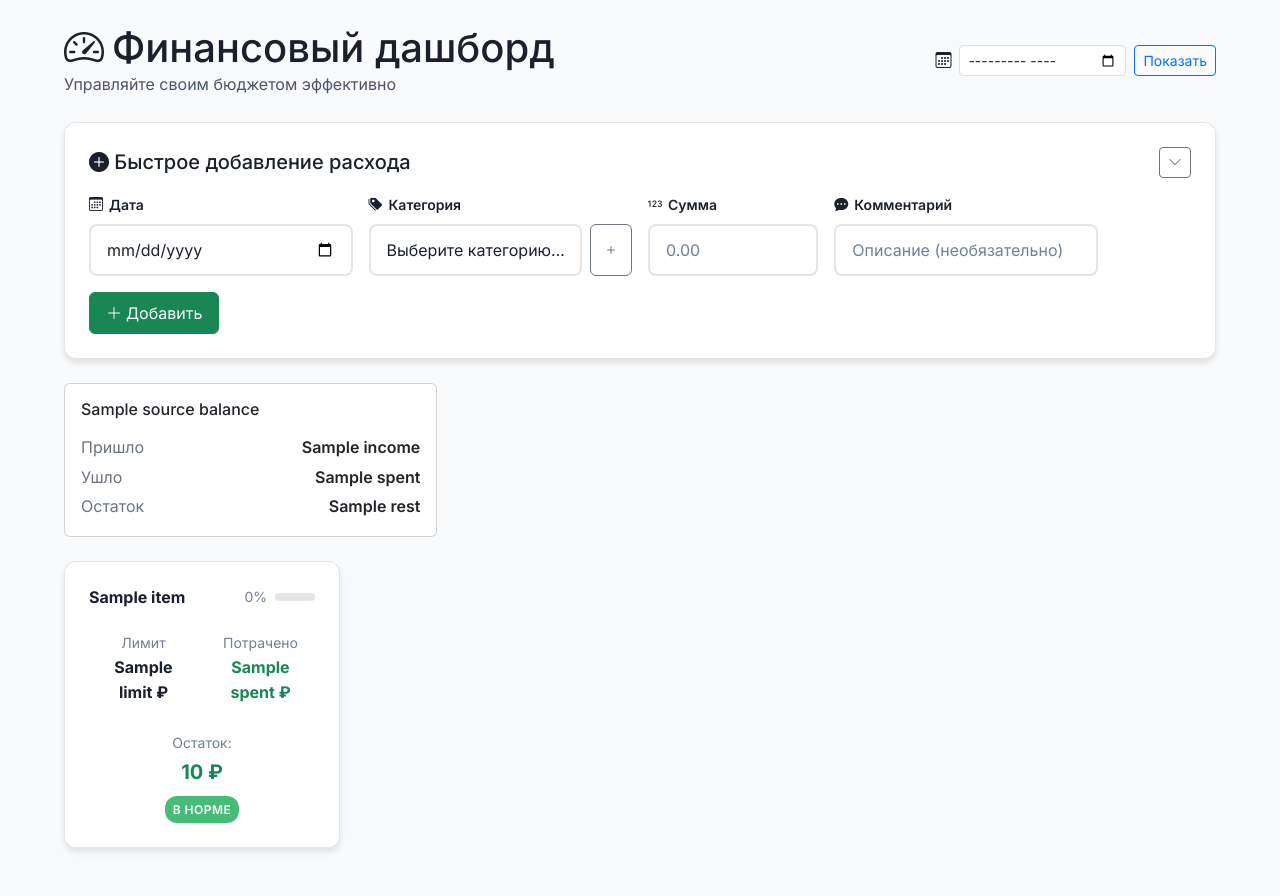
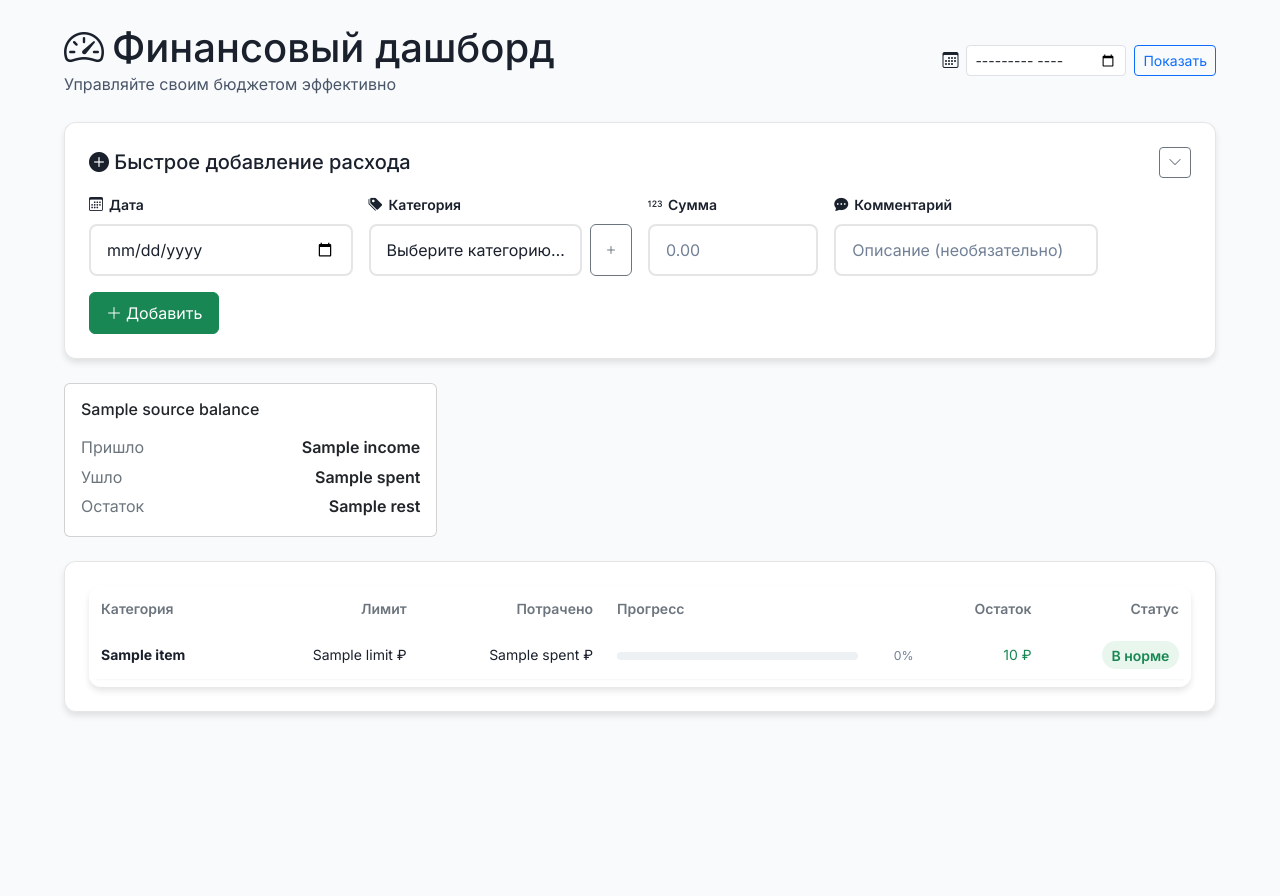
Before and after one commit to Genacvali/crystall-budget, a Flask app: template templates/dashboard.html in a window 1280 px wide. After the commit the page ends 716 px from the top, so only its background shows below. Run offline with Flask 3, Linux system fonts and the light colour scheme; the template is opened without the code that fills it: most values are stand-ins (such as "Sample title", 1, 10 or a date in 2020).

Commit message:
update base.html and dashboard.html

```diff
--- a/templates/dashboard.html
+++ b/templates/dashboard.html
@@ -3,24 +3,30 @@
 
 {% block content %}
 <style>
-/* Селекты открываются вниз */
+/* Селекты открываются вниз, не клипуемся */
 select.form-select, .form-modern { position: relative; overflow: hidden; z-index: 1; }
 select.form-select option, .form-modern option { position: relative; z-index: 9999; }
 
 /* Кнопка "Добавить" */
-.quick-add-btn {
-  min-height: 42px;
-  display: inline-flex;
-  align-items: center;
-  justify-content: center;
-  white-space: nowrap;
-}
-.quick-add-text { display: none; }
-@media (min-width: 768px) { .quick-add-text { display: inline; } }
+.quick-add-btn{min-height:42px;display:inline-flex;align-items:center;justify-content:center;white-space:nowrap;}
+.quick-add-text{display:none;} @media (min-width:768px){.quick-add-text{display:inline;}}
 
-/* Карточки-источники */
-.source-card .k { color: #6c757d; }
-.source-card .v { font-weight: 600; }
+/* Источники */
+.source-card .k{color:#6c757d;} .source-card .v{font-weight:600;}
+
+/* Таблица категорий */
+.table-modern{width:100%; border-collapse:separate; border-spacing:0 8px;}
+.table-modern thead th{font-weight:600; color:#6c757d; border:0; padding:.25rem .75rem;}
+.table-modern tbody tr{background:#fff; box-shadow:0 1px 2px rgba(0,0,0,.04); border-radius:10px;}
+.table-modern tbody td{border:0; padding:.75rem .75rem; vertical-align:middle;}
+.table-modern .cell-title{font-weight:700;}
+.table-modern .progress{height:8px; background:#eef1f4;}
+.table-modern .progress-bar{transition:width .3s ease;}
+.badge-soft{border-radius:999px; padding:.35rem .6rem; font-weight:600;}
+.badge-soft-success{background:#e8f6ee;color:#198754;}
+.badge-soft-warning{background:#fff3cd;color:#b58100;}
+.badge-soft-danger{background:#fde2e2;color:#c03a3a;}
+.currency{white-space:nowrap;}
 </style>
 
 <!-- Заголовок -->
@@ -31,11 +37,10 @@ select.form-select option, .form-modern option { position: relative; z-index: 99
     </h1>
     <p class="text-secondary mb-0">Управляйте своим бюджетом эффективно</p>
   </div>
-
   <!-- Переключатель месяца -->
   <form method="get" class="d-flex align-items-center gap-2">
     <i class="bi bi-calendar3 text-primary"></i>
-    <input type="month" name="month" value="{{ current_month }}" class="form-control form-control-sm" style="max-width: 180px;">
+    <input type="month" name="month" value="{{ current_month }}" class="form-control form-control-sm" style="max-width:160px">
     <button class="btn btn-outline-primary btn-sm">Показать</button>
   </form>
 </div>
@@ -44,32 +49,25 @@ select.form-select option, .form-modern option { position: relative; z-index: 99
 <div class="modern-card mb-4">
   <div class="card-body">
     <div class="d-flex align-items-center justify-content-between mb-3">
-      <h5 class="m-0">
-        <i class="bi bi-plus-circle-fill"></i> Быстрое добавление расхода
-      </h5>
+      <h5 class="m-0"><i class="bi bi-plus-circle-fill"></i> Быстрое добавление расхода</h5>
       <button class="btn btn-sm btn-outline-secondary" type="button" data-bs-toggle="collapse" data-bs-target="#quickAddForm">
         <i class="bi bi-chevron-down"></i>
       </button>
     </div>
-
     <div class="collapse show" id="quickAddForm">
       <form method="POST" action="/quick-expense" class="quick-expense-form">
         <input type="hidden" name="return_month" value="{{ current_month }}">
         <div class="row g-3">
-          <!-- Дата -->
           <div class="col-12 col-md-3">
             <label class="form-label"><i class="bi bi-calendar3"></i> Дата</label>
             <input type="date" name="date" value="{{ today }}" class="form-modern form-control" required>
           </div>
-          <!-- Категория -->
           <div class="col-12 col-md-3">
             <label class="form-label"><i class="bi bi-tags-fill"></i> Категория</label>
             <div class="d-flex gap-2">
-              <select name="category_id" class="form-modern form-select" required style="flex:1;" id="quick-category">
+              <select name="category_id" id="quick-category" class="form-modern form-select" required style="flex:1;">
                 <option value="">Выберите категорию…</option>
-                {% for cat in categories %}
-                  <option value="{{ cat.id }}">{{ cat.name }}</option>
-                {% endfor %}
+                {% for cat in categories %}<option value="{{ cat.id }}">{{ cat.name }}</option>{% endfor %}
               </select>
               <button type="button" class="btn btn-outline-secondary" style="padding:12px"
                       data-bs-toggle="modal" data-bs-target="#quickCategoryModal" title="Создать новую категорию">
@@ -77,18 +75,15 @@ select.form-select option, .form-modern option { position: relative; z-index: 99
               </button>
             </div>
           </div>
-          <!-- Сумма -->
           <div class="col-12 col-md-2">
             <label class="form-label"><i class="bi bi-123"></i> Сумма</label>
-            <input type="number" name="amount" placeholder="0.00" step="0.01" min="0.01"
-                   inputmode="decimal" class="form-modern form-control" required id="quick-amount">
+            <input type="number" id="quick-amount" name="amount" placeholder="0.00" step="0.01" min="0.01"
+                   inputmode="decimal" class="form-modern form-control" required>
           </div>
-          <!-- Комментарий -->
           <div class="col-12 col-md-3">
             <label class="form-label"><i class="bi bi-chat-dots-fill"></i> Комментарий</label>
             <input type="text" name="note" placeholder="Описание (необязательно)" class="form-modern form-control">
           </div>
-          <!-- Кнопка -->
           <div class="col-12 col-md-auto d-flex align-items-center justify-content-end">
             <button type="submit" class="btn btn-success quick-add-btn w-100 w-md-auto px-3">
               <i class="bi bi-plus-lg me-1"></i><span class="quick-add-text">Добавить</span>
@@ -100,7 +95,7 @@ select.form-select option, .form-modern option { position: relative; z-index: 99
   </div>
 </div>
 
-<!-- Блок источников (если есть) -->
+<!-- Источники (если есть) -->
 {% if source_balances and source_balances|length > 0 %}
 <div class="row g-3 mb-4">
   {% for s in source_balances %}
@@ -108,11 +103,11 @@ select.form-select option, .form-modern option { position: relative; z-index: 99
     <div class="card source-card">
       <div class="card-body">
         <h6 class="mb-3">{{ s.source_name }}</h6>
-        <div class="d-flex justify-content-between mb-1"><span class="k">Пришло</span><span class="v">{{ s.income|format_amount }}</span></div>
-        <div class="d-flex justify-content-between mb-1"><span class="k">Ушло</span><span class="v">{{ s.spent|format_amount }}</span></div>
+        <div class="d-flex justify-content-between mb-1"><span class="k">Пришло</span><span class="v currency">{{ s.income|format_amount }}</span></div>
+        <div class="d-flex justify-content-between mb-1"><span class="k">Ушло</span><span class="v currency">{{ s.spent|format_amount }}</span></div>
         <div class="d-flex justify-content-between">
           <span class="k">Остаток</span>
-          <span class="v {% if s.rest < 0 %}text-danger{% endif %}">{{ s.rest|format_amount }}</span>
+          <span class="v currency {% if s.rest < 0 %}text-danger{% endif %}">{{ s.rest|format_amount }}</span>
         </div>
       </div>
     </div>
@@ -121,78 +116,67 @@ select.form-select option, .form-modern option { position: relative; z-index: 99
 </div>
 {% endif %}
 
-<!-- Отображение бюджета -->
+<!-- Категории — СПИСКОМ -->
 {% if budget_data %}
-<div class="card-grid mb-4">
+<div class="modern-card">
+  <div class="card-body">
+    <table class="table-modern w-100">
+      <thead>
+        <tr>
+          <th>Категория</th>
+          <th class="text-end">Лимит</th>
+          <th class="text-end">Потрачено</th>
+          <th style="min-width:220px">Прогресс</th>
+          <th class="text-end">Остаток</th>
+          <th class="text-end">Статус</th>
+        </tr>
+      </thead>
+      <tbody>
         {% for item in budget_data %}
           {% set progress_percent = (item.limit > 0 and (item.spent / item.limit * 100) or 0) | round(1) %}
-  <div class="modern-card">
-    <div class="card-body">
-      <!-- Заголовок -->
-      <div class="d-flex justify-content-between align-items-center mb-3">
-        <h6 class="fw-bold text-primary m-0">{{ item.category_name }}</h6>
+          {% set rest = item.limit - item.spent %}
+          <tr>
+            <td class="cell-title">{{ item.category_name }}</td>
+            <td class="text-end currency">{{ item.limit|format_amount }} ₽</td>
+            <td class="text-end currency {{ 'text-danger' if item.spent>item.limit else '' }}">{{ item.spent|format_amount }} ₽</td>
+            <td>
               <div class="d-flex align-items-center gap-2">
-          <small class="text-muted">{{ progress_percent }}%</small>
-          <div class="progress-modern" style="width:40px">
-            <div class="progress-bar-modern {% if progress_percent < 50 %}progress-success{% elif progress_percent < 80 %}progress-warning{% else %}progress-danger{% endif %}"
-                 style="width: {{ [progress_percent, 100] | min }}%;"></div>
+                <div class="flex-grow-1">
+                  <div class="progress">
+                    <div class="progress-bar
+                      {% if progress_percent < 50 %}bg-success{% elif progress_percent < 80 %}bg-warning{% else %}bg-danger{% endif %}"
+                      role="progressbar" style="width: {{ [progress_percent, 100] | min }}%;">
                     </div>
                   </div>
                 </div>
-
-      <!-- Данные -->
-      <div class="row g-2 text-center">
-        <div class="col-6">
-          <div class="p-2 rounded" style="background: var(--bg-secondary);">
-            <small class="text-muted d-block">Лимит</small>
-            <strong class="text-primary">{{ item.limit|format_amount }} ₽</strong>
+                <small class="text-muted" style="width:48px; text-align:right;">{{ progress_percent }}%</small>
               </div>
+            </td>
+            <td class="text-end currency {{ 'text-danger' if rest < 0 else 'text-success' }}">{{ rest|format_amount }} ₽</td>
+            <td class="text-end">
+              {% if item.spent > item.limit %}
+                <span class="badge-soft badge-soft-danger">Превышен</span>
+              {% elif item.limit > 0 and (item.spent / item.limit) > 0.8 %}
+                <span class="badge-soft badge-soft-warning">Почти предел</span>
+              {% else %}
+                <span class="badge-soft badge-soft-success">В норме</span>
+              {% endif %}
+            </td>
+          </tr>
+        {% endfor %}
+      </tbody>
+    </table>
   </div>
-        <div class="col-6">
-          <div class="p-2 rounded" style="background: var(--bg-secondary);">
-            <small class="text-muted d-block">Потрачено</small>
-            <strong class="{% if item.spent > item.limit %}text-danger{% else %}text-success{% endif %}">
-              {{ item.spent|format_amount }} ₽
-            </strong>
-          </div>
-        </div>
-      </div>
-
-      <!-- Остаток -->
-      <div class="mt-3 text-center">
-        {% set rest = item.limit - item.spent %}
-        <small class="text-muted">Остаток:</small>
-        <div class="fs-5 fw-bold {% if rest < 0 %}text-danger{% else %}text-success{% endif %}">
-          {{ rest|format_amount }} ₽
-        </div>
-      </div>
-
-      <!-- Статус -->
-      <div class="text-center mt-2">
-        {% if item.spent > item.limit %}
-          <span class="badge-modern badge-modern-danger">Превышен лимит</span>
-        {% elif item.limit > 0 and (item.spent / item.limit) > 0.8 %}
-          <span class="badge-modern badge-modern-warning">Почти на пределе</span>
-        {% else %}
-          <span class="badge-modern badge-modern-success">В норме</span>
-        {% endif %}
-      </div>
-    </div>
-  </div>
-  {% endfor %}
 </div>
 {% endif %}
 {% endblock %}
 
 {% block scripts %}
 <script>
-document.addEventListener('DOMContentLoaded', function() {
-  // После выбора категории фокус в поле суммы
+document.addEventListener('DOMContentLoaded', function () {
   const cat = document.getElementById('quick-category');
   const amount = document.getElementById('quick-amount');
-  if (cat && amount) {
-    cat.addEventListener('change', () => { if (cat.value) setTimeout(() => amount.focus(), 50); });
-  }
+  if (cat && amount) { cat.addEventListener('change', () => { if (cat.value) setTimeout(()=>amount.focus(), 50); }); }
 });
 </script>
 {% endblock %}
```
Lines whose indentation alone changed are shown as unchanged.
